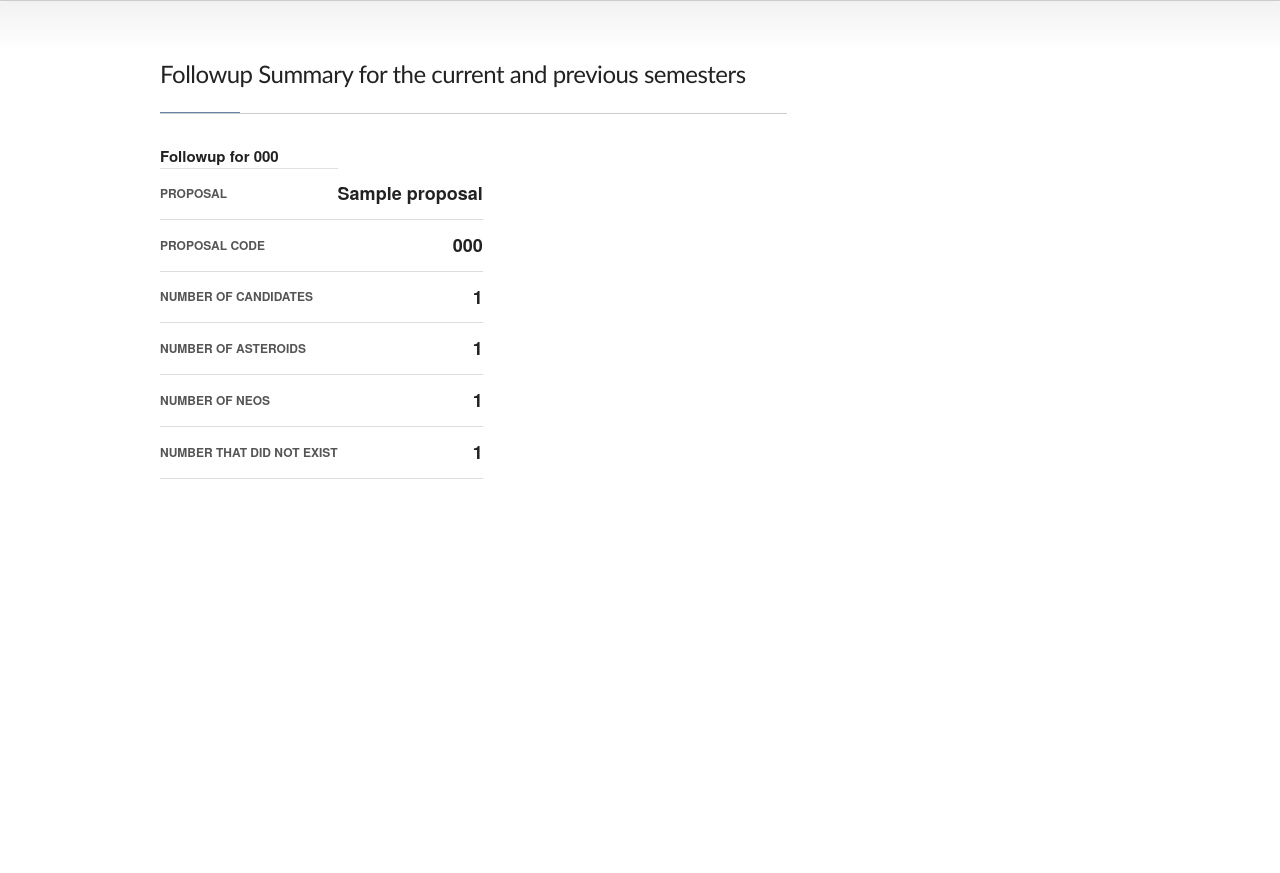
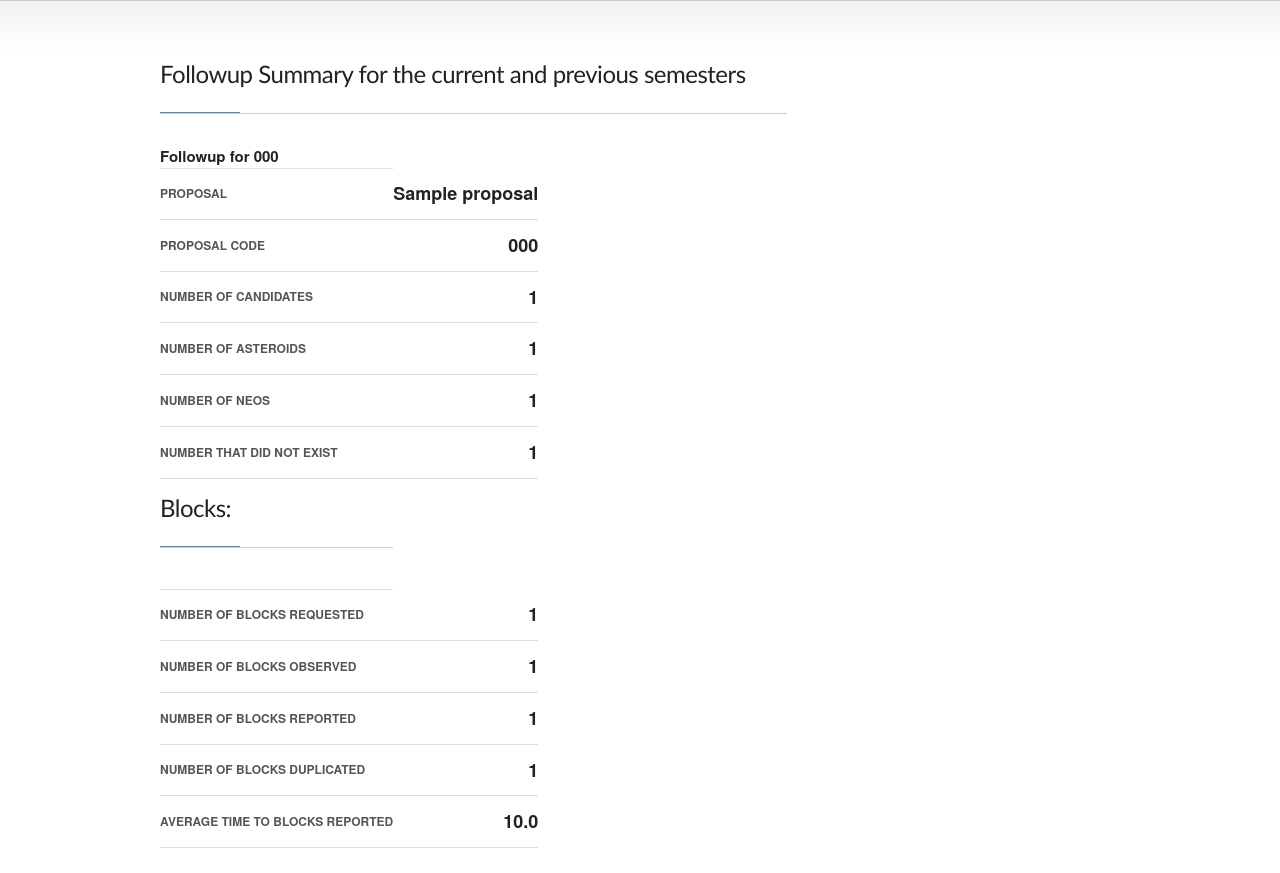
Before and after one commit to LCOGT/neoexchange, a Django app: template neoexchange/core/templates/core/followup_summary.html in a window 1280 px wide. Shown: the part 187-1060 px from the top of the page. Before the commit the page ends 666 px from the top, so only its background shows below. Run offline with Django 3.2, Linux system fonts and the light colour scheme; the template is opened without the code that fills it: most values are stand-ins (such as "Sample title", 1, 10 or a date in 2020); some libraries are stand-ins or nearby versions.

Commit message:
Add number of blocks and average time to report blocks to the summary.

```diff
--- a/neoexchange/core/templates/core/followup_summary.html
+++ b/neoexchange/core/templates/core/followup_summary.html
@@ -46,7 +46,30 @@
                                 <td class="kv-key">Number that did not exist</td>
                                 <td class="kv-value">{{current_semester.num_didnotexist}}</td>
                             </tr>
-                      </tbody>
+                            <tr>
+                                <td span=2><h5 class="section-title">Blocks:</h5></td>
+                            </tr>
+                            <tr>
+                                <td class="kv-key">Number of blocks requested</td>
+                                <td class="kv-value">{{current_semester.num_blocks}}</td>
+                            </tr>
+                            <tr>
+                                <td class="kv-key">Number of blocks observed</td>
+                                <td class="kv-value">{{current_semester.num_blocks_observed}}</td>
+                            </tr>
+                            <tr>
+                                <td class="kv-key">Number of blocks reported</td>
+                                <td class="kv-value">{{current_semester.num_blocks_reported}}</td>
+                            </tr>
+                            <tr>
+                                <td class="kv-key">Number of blocks duplicated</td>
+                                <td class="kv-value">{{current_semester.num_blocks_duplicated}}</td>
+                            </tr>
+                             <tr>
+                                <td class="kv-key">Average time to blocks reported</td>
+                                <td class="kv-value">{{current_semester.avg_lag|floatformat:1}}</td>
+                            </tr>
+                     </tbody>
                     </table>
                 </div>
             </div>
```
Also changed, not shown: neoexchange/core/views.py (+35 -1 lines), neoexchange/neox/tests/base.py (+3 -1 lines), neoexchange/neox/tests/test_followup_summary_page.py (+22 -7 lines).
